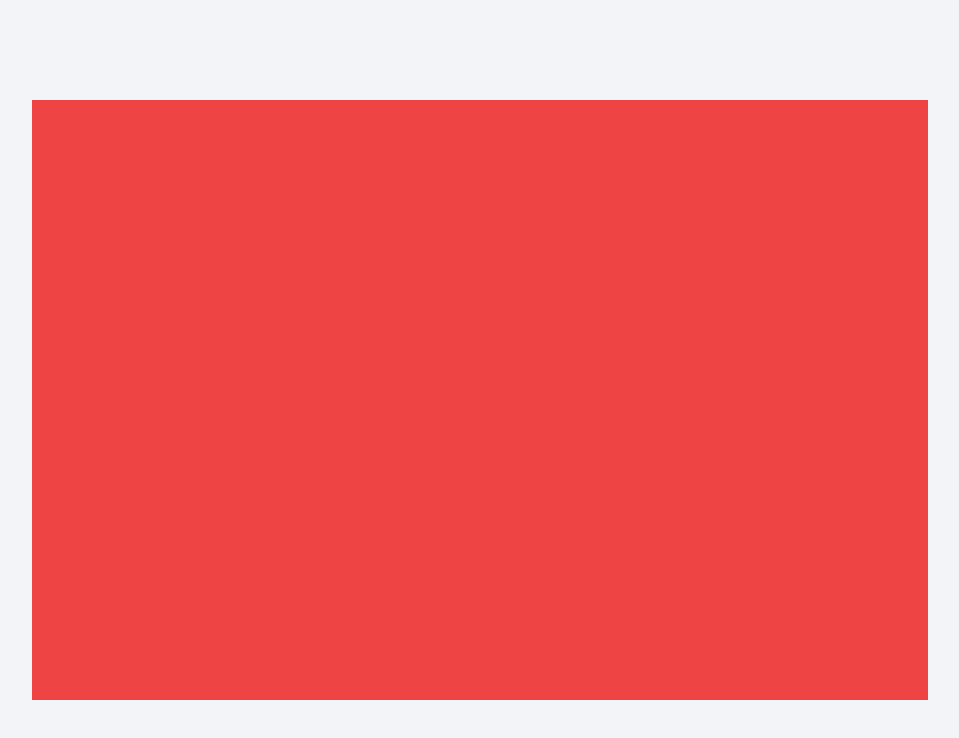
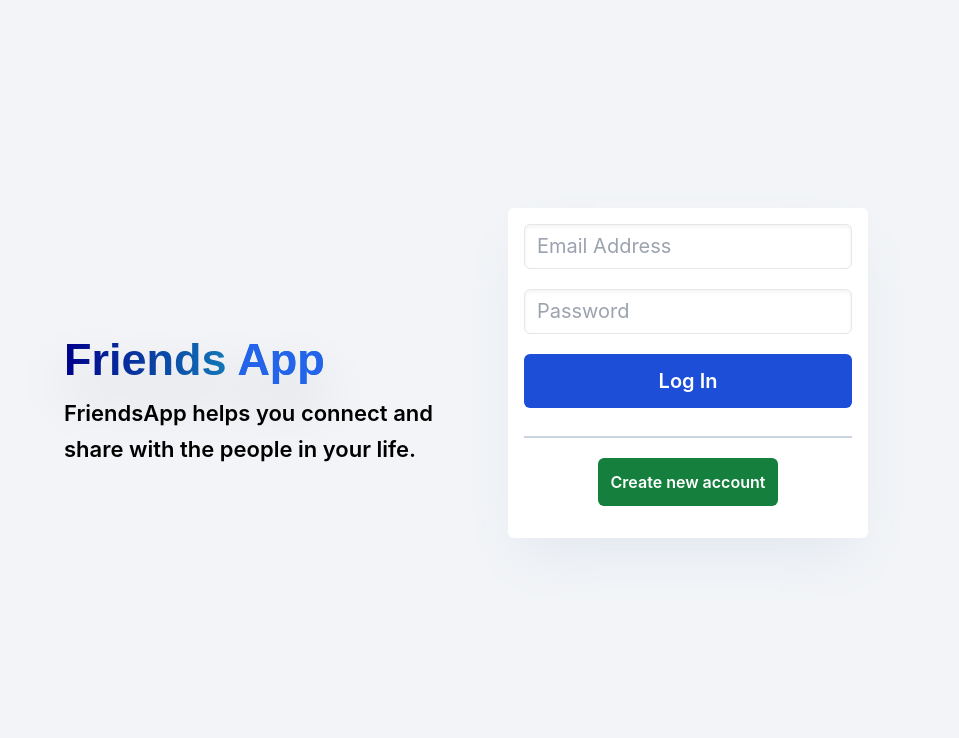
Before and after one commit to meejay18/social-media-fe, a React (Vite) app: page /auth/login in a window 1280 px wide. Shown: the top 738 px of the page, without its empty margins (160-1119 px from the left). Built offline with nearby package versions, Linux system fonts and the light colour scheme.

Commit message:
Login Completed

```diff
--- a/src/API/commentAPI.tsx
+++ b/src/API/commentAPI.tsx
@@ -1,11 +1,11 @@
 import axios from "axios";
 
-const URL = "http://localhost:8090/api";
+const URL = "https://socialmedia-application-h0ft.onrender.com";
 
 export const createComment = async (userID: string) => {
   try {
     const { data } = await axios.post(
-      `${URL}/comment/create-comment/${userID}`
+      `${URL}/api/comment/create-comment/${userID}`
     );
     return data;
   } catch (error) {
@@ -15,7 +15,9 @@ export const createComment = async (userID: string) => {
 
 export const getAllCommentsOnPost = async (postID: string) => {
   try {
-    const { data } = await axios.get(`${URL}/comment/post/${postID}/comments`);
+    const { data } = await axios.get(
+      `${URL}/api/comment/post/${postID}/comments`
+    );
     return data;
   } catch (error) {
     console.log(error);
@@ -24,7 +26,9 @@ export const getAllCommentsOnPost = async (postID: string) => {
 
 export const ReadComment = async (postID: string) => {
   try {
-    const { data } = await axios.get(`${URL}/comment/read-comment/${postID}`);
+    const { data } = await axios.get(
+      `${URL}/api/comment/read-comment/${postID}`
+    );
     return data;
   } catch (error) {
     console.log(error);
--- a/src/API/postAPI.tsx
+++ b/src/API/postAPI.tsx
@@ -1,6 +1,6 @@
 import axios from "axios";
 
-const URL = "http://localhost:8090/api";
+const URL = "https://socialmedia-application-h0ft.onrender.com/";
 
 export const createPost = async (userID: string, data: any) => {
   try {
@@ -10,7 +10,7 @@ export const createPost = async (userID: string, data: any) => {
       },
     };
     return await axios
-      .post(`${URL}/create-post/${userID}`, data, config)
+      .post(`${URL}/api/post/create-post/${userID}`, data, config)
       .then((res) => {
         return res.data;
       });
@@ -21,9 +21,11 @@ export const createPost = async (userID: string, data: any) => {
 
 export const readPost = async (userID: string) => {
   try {
-    return await axios.get(`${URL}/read-post/${userID}`).then((res) => {
-      return res.data;
-    });
+    return await axios
+      .get(`${URL}/api/post/read-post/${userID}`)
+      .then((res) => {
+        return res.data;
+      });
   } catch (error) {
     return error;
   }
--- a/src/API/userAPI.tsx
+++ b/src/API/userAPI.tsx
@@ -1,26 +1,5 @@
 import axios from "axios";
-const url: string = `http://localhost:2244`;
-
-export const createAccount = (data: any) => {
-  try {
-    return fetch(`${url}/api/register`, {
-      method: "POST",
-      headers: {
-        "Content-Type": "multipart/form-data",
-      },
-
-      body: data,
-    })
-      .then((res) => {
-        return res.json();
-      })
-      .then((res) => {
-        return res;
-      });
-  } catch (error) {
-    console.log(error);
-  }
-};
+const url: string = `https://socialmedia-application-h0ft.onrender.com`;
 
 export const createUserAccount = (data: any) => {
   try {
@@ -30,7 +9,7 @@ export const createUserAccount = (data: any) => {
       },
     };
     return axios
-      .post(`${url}/api/register`, data, config)
+      .post(`${url}/api/user/create-user`, data, config)
 
       .then((res) => {
         return res?.data;
@@ -40,23 +19,13 @@ export const createUserAccount = (data: any) => {
   }
 };
 
-export const loginAccount = (data: any) => {
+export const LoginUser = async (data: any) => {
   try {
-    return fetch(`${url}/api/login`, {
-      method: "POST",
-      headers: {
-        "Content-Type": "application/json",
-      },
-      body: JSON.stringify(data),
-    })
-      .then((res) => {
-        return res.json();
-      })
-      .then((res) => {
-        return res;
-      });
+    return await axios.post(`${url}/api/user/login-user`, data).then((res) => {
+      return res.data;
+    });
   } catch (error) {
-    console.log(error);
+    return error;
   }
 };
 
--- a/src/pages/Auth/Login.tsx
+++ b/src/pages/Auth/Login.tsx
@@ -1,11 +1,91 @@
 // import React from "react";
 
+import { Link, useNavigate } from "react-router-dom";
+import { LoginUser } from "../../API/userAPI";
+import { loginUser } from "../../global/authSlice";
+import { FaSpinner } from "react-icons/fa6";
+import { useState } from "react";
+import { useDispatch } from "react-redux";
+import toast, { Toaster } from "react-hot-toast";
+
 const Login = () => {
+  const [email, setEmail] = useState<string>("");
+  const [password, setPassword] = useState<string>("");
+  const [loading, setLoading] = useState<boolean>(false);
+  const dispatch = useDispatch();
+  const navigate = useNavigate();
+  const handleLogin = (e: any) => {
+    e.preventDefault();
+
+    setLoading(true);
+    LoginUser({ email, password })
+      .then((res) => {
+        console.log(res);
+
+        if (res.status === 201) {
+          dispatch(loginUser(res.data));
+          toast.success(res?.response?.data?.message);
+          navigate("/dashboard");
+        } else {
+          toast.error(res?.response?.data?.message);
+        }
+      })
+      .finally(() => {
+        setLoading(false);
+      });
+  };
   return (
     <div className="w-full h-screen flex items-center justify-center bg-[#F2F4F7]">
-      <div className="grid w-[70%] h-[75%] grid-cols-2 bg-red-500">
-        <div className="w-[50]"></div>
-        <div></div>
+      <Toaster />
+      <div className="grid w-[75%] md:w-[75%] lg:w-[65%] h-[65%] md:grid-cols-2 grid-cols-1 ">
+        <div className="col-span-1 flex flex-col   justify-center">
+          <h1 className="text-[35px] font-bold font-[Arial] text-transparent lg:text-[45px] text-start bg-clip-text bg-gradient-to-r from-[darkblue] via-[#1898c3] to-[#066084] drop-shadow-2xl shadow-blue-300 hover:scale-105 transition-transform duration-1000 ease-in-out  leading-tight mb-2">
+            Friends <span className="text-blue-600"> App</span>
+          </h1>
+          <p className="leading-relaxed font-semibold text-wrap text-[17px] lg:text-[22px]">
+            FriendsApp helps you connect and share with the people in your life.
+          </p>
+        </div>
+        <form className="  p-7 mt-10" onSubmit={handleLogin}>
+          <div className="flex flex-col bg-white shadow-2xl shadow-slate-200 rounded-md p-4 items-center">
+            <input
+              type="email"
+              name="email"
+              required
+              placeholder="Email Address"
+              className="border w-[100%] h-[45px] rounded-md shadow-inner p-3 focus:ring-2 focus:ring-[darkblue] outline-none placeholder:text-[20px] mb-5 "
+              value={email}
+              onChange={(e) => setEmail(e.target.value)}
+            />
+            <input
+              type="password"
+              name="password"
+              required
+              placeholder="Password"
+              className="border w-[100%]  h-[45px] rounded-md shadow-inner p-3 focus:ring-2 focus:ring-[darkblue] outline-none placeholder:font-normal placeholder:text-[20px] mb-5"
+              value={password}
+              onChange={(e) => setPassword(e.target.value)}
+            />
+            <button type="submit" disabled={loading} className="w-full">
+              {loading ? (
+                <div className="flex  justify-center items-center w-[100%] text-white rounded-md outline-none font-semibold text-[15px]  mb-7 bg-blue-400 py-3 gap-2">
+                  <FaSpinner className="animate-spin" /> <span>Processing</span>
+                </div>
+              ) : (
+                <div className="w-full text-white rounded-md outline-none font-semibold text-[20px]  mb-7 bg-blue-700 py-3">
+                  Log In
+                </div>
+              )}
+            </button>
+            <div className="w-full h-[2px] bg-slate-300" />
+            <Link to="/auth">
+              {" "}
+              <button className="w-[180px] rounded-md bg-green-700 mt-5 text-white outline-none font-semibold py-3 mb-4">
+                Create new account
+              </button>
+            </Link>
+          </div>
+        </form>
       </div>
     </div>
   );
--- a/src/router/mainRouter.tsx
+++ b/src/router/mainRouter.tsx
@@ -22,7 +22,8 @@ export const mainRouter = createBrowserRouter([
     element: <AuthLayout />,
     children: [
       {
-        path: "register",
+        // path: "",
+        index: true,
         element: <Register />,
       },
       {
```
